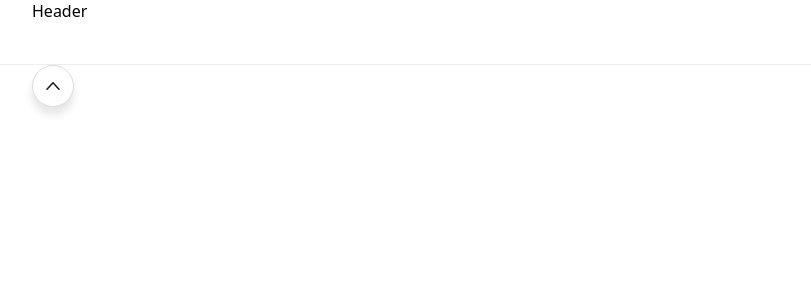
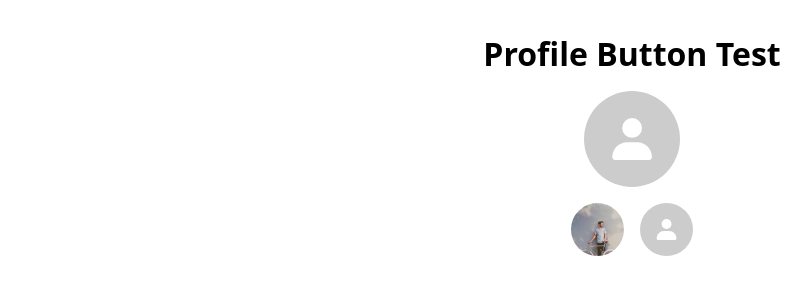
Before and after one commit to cozy-ito/rolling-paper, a React (Vite) app: page / in a window 1280 px wide. Shown: the top 300 px of the page, without its empty margins (8-819 px from the left). Built offline with nearby package versions, Linux system fonts and the light colour scheme; a web font is replaced by a local one.

Commit message:
fix(common): 주석 처리, rest 파라미터로 처리

```diff
--- a/src/App.jsx
+++ b/src/App.jsx
@@ -1,3 +1,4 @@
+/*
 import Router from "./Router";
 
 const App = () => {
@@ -8,3 +9,54 @@ const App = () => {
   );
 };
 export default App;
+*/
+
+import { useState } from "react";
+
+import ProfileButton from "./components/ProfileButton/ProfileButton";
+
+import customProfileImage from "./assets/imgs/profile-1.png"; // 테스트할 이미지 추가
+
+const App = () => {
+  // 큰 프로필의 초기 이미지를 undefined로 설정 → ProfileButton이 defaultIcon을 자동 사용
+  const [largeProfileSrc, setLargeProfileSrc] = useState(undefined);
+
+  const handleProfileChange = (newSrc) => {
+    setLargeProfileSrc(newSrc);
+    console.log("큰 프로필 이미지 변경:", newSrc || "기본 아이콘");
+  };
+
+  return (
+    <div
+      style={{
+        display: "flex",
+        flexDirection: "column",
+        gap: "1rem",
+        alignItems: "center",
+        marginTop: "2rem",
+      }}
+    >
+      <h1>Profile Button Test</h1>
+
+      {/* 큰 프로필 (변경될 대상) */}
+      <ProfileButton size="large" src={largeProfileSrc} />
+
+      <div style={{ display: "flex", gap: "1rem" }}>
+        {/* 작은 프로필 버튼 (사용자 이미지 선택) */}
+        <ProfileButton
+          size="small"
+          src={customProfileImage}
+          onClick={() => handleProfileChange(customProfileImage)}
+        />
+
+        {/* 작은 프로필 버튼 (기본 이미지 선택) */}
+        <ProfileButton
+          size="small"
+          onClick={() => handleProfileChange(undefined)}
+        />
+      </div>
+    </div>
+  );
+};
+
+export default App;
--- a/src/components/ProfileButton/ProfileButton.jsx
+++ b/src/components/ProfileButton/ProfileButton.jsx
@@ -5,26 +5,34 @@ import defaultIcon from "../../assets/icons/person.svg";
 import styles from "./ProfileButton.module.css";
 
 const ProfileButton = ({
+  size = "small",
+  src = defaultIcon,
+  className,
+  onClick,
   children,
-  onClick,
-  className,
   disabled = false,
-  src = defaultIcon,
 }) => (
   <button
-    className={clsx(styles.profileButton, className)}
+    className={clsx(
+      styles.profileButton,
+      size === "large" ? styles.large : styles.small,
+      className,
+    )}
+    onClick={onClick}
     disabled={disabled}
-    onClick={onClick}
   >
     <img
       src={src}
       alt="프로필 사진"
       className={clsx(
         styles.profileImage,
-        src === defaultIcon && styles.defaultIconSmall,
+        src === defaultIcon &&
+          (size === "large"
+            ? styles.defaultIconLarge
+            : styles.defaultIconSmall),
       )}
     />
-    {children}
+    {size === "small" && children}
   </button>
 );
 
--- a/src/components/ProfileButton/ProfileButton.module.css
+++ b/src/components/ProfileButton/ProfileButton.module.css
@@ -1,12 +1,22 @@
 .profileButton {
-  width: 3.3rem;
-  height: 3.3rem;
   border-radius: 50%;
   border: none;
   overflow: hidden;
+  background-color: var(--color-gray-300);
+  display: flex;
+  align-items: center;
+  justify-content: center;
   cursor: pointer;
-  background-color: var(--color-gray-300);
-  cursor: pointer;
+}
+
+.profileButton.small {
+  width: 3.3rem;
+  height: 3.3rem;
+}
+
+.profileButton.large {
+  width: 6rem;
+  height: 6rem;
 }
 
 .profileImage {
@@ -18,8 +28,11 @@
 .defaultIconSmall {
   width: 1.3rem;
   height: 1.3rem;
-  align-items: center;
-  justify-content: center;
+}
+
+.defaultIconLarge {
+  width: 2.6rem;
+  height: 2.6rem;
 }
 
 .profileButton:hover:not(:disabled) {
```
